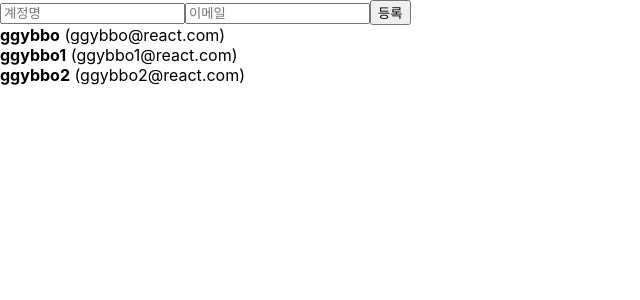
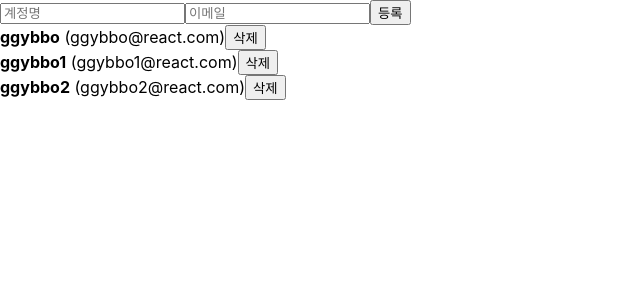
Before and after one commit to SeoBoSeok/react-tutorials, a React (Create React App) app: page / in a window 1280 px wide. Shown: the top 300 px of the page, without its empty margins (0-640 px from the left). Built offline with nearby package versions, Linux system fonts and the light colour scheme.

Commit message:
배열에 항목 제거하기

```diff
--- a/package.json
+++ b/package.json
@@ -1,5 +1,5 @@
 {
-  "name": "begin-react",
+  "name": "test",
   "version": "0.1.0",
   "private": true,
   "dependencies": {
--- a/src/App.js
+++ b/src/App.js
@@ -52,10 +52,14 @@ function App() {
     nextId.current += 1;
   }
 
+  const onRemove = (id) => {
+    setUsers(users.filter(user => user.id !== id))
+  }
+
   return (
     <>
       <CreateUser username={username} email={email} onChanged={onChanged} onCreated={onCreated} />
-      <UserList users={users} />
+      <UserList users={users} onRemove={onRemove} />
     </>
   );
 }
--- a/src/UserList.js
+++ b/src/UserList.js
@@ -1,18 +1,22 @@
 import React from 'react';
 
-function User({ user }) {
+function User({ user, onRemove }) {
+  const { username, email, id } = user;
   return (
     <div>
-      <b>{user.username}</b> <span>({user.email})</span>
+      <b>{username}</b> <span>({email})</span>
+      <button onClick={() => onRemove(id)}>삭제</button>
     </div>
   )
 }
 
-function UserList({ users }) {
+function UserList({ users, onRemove }) {
   return (
     <div>
       {
-        users.map(user => (<User user={user} key={user.id} />))
+        users.map((user, index) => (
+          <User user={user} key={user.id} onRemove={onRemove} />
+        ))
       }
     </div>
   )
```
Also changed, not shown: 1 other file (tests, documents, lock files or other folders).
